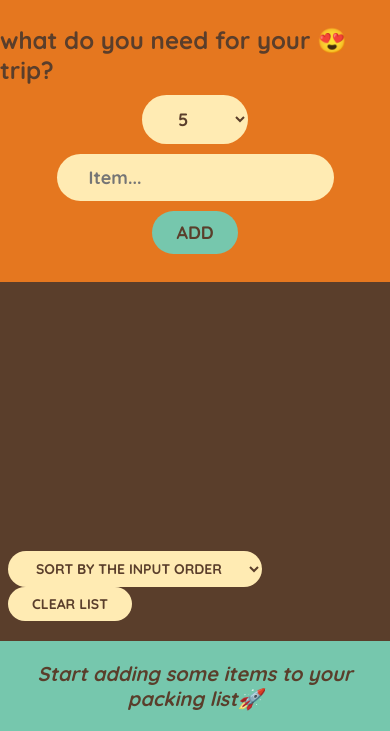
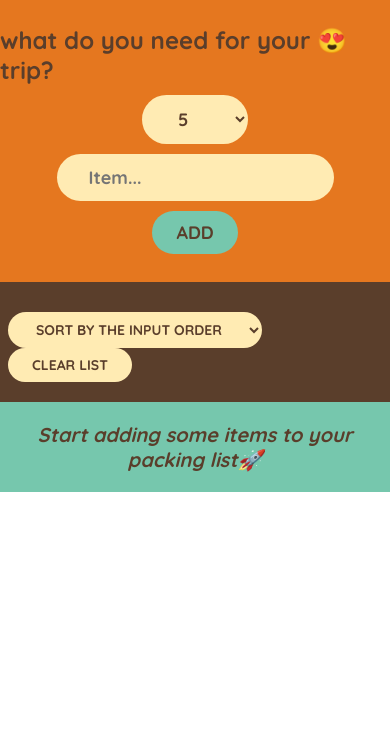
Before and after one commit to wosalee20/Far-Away, a React app: page / in a window 390 px wide. Shown: the part 113-844 px from the top of the page. Built offline with nearby package versions, Linux system fonts and the light colour scheme.

Commit message:
Update index.css

```diff
--- a/src/index.css
+++ b/src/index.css
@@ -165,6 +165,9 @@ input[type="checkbox"] {
 
 @media (max-width: 480px) {
 	/* Styles for screens with a maximum width of 480px (e.g., smartphones) */
+	.app {
+		height: 100%;
+	}
 	h1 {
 		font-size: 4rem; /* Further adjust font size for smaller screens */
 		word-spacing: 20px;
```
